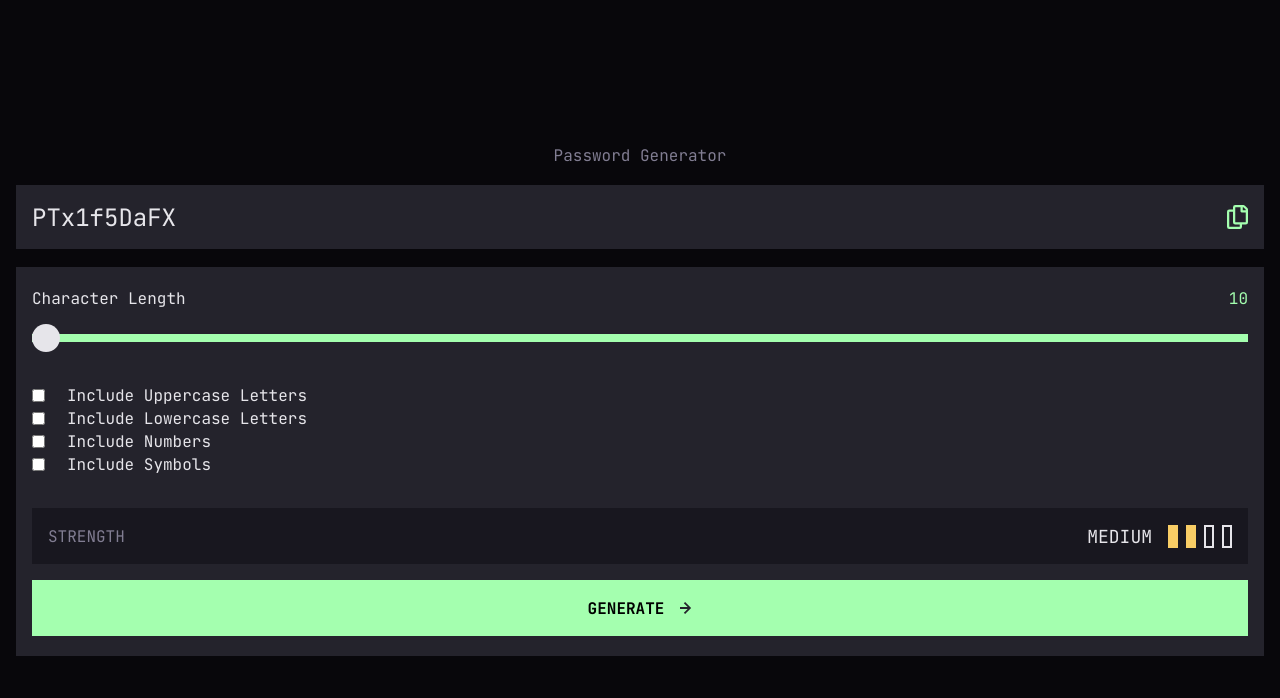
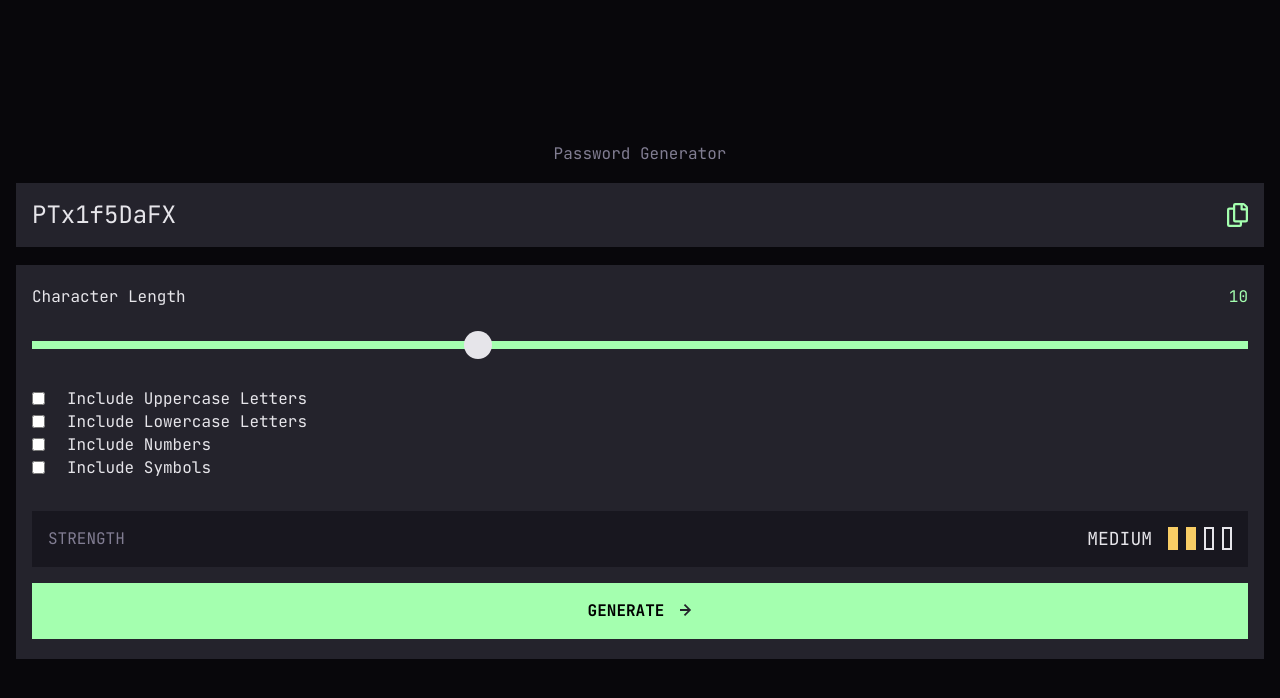
Before and after one commit to Jamario/passwordgenerator, a React (Vite) app: page / in a window 1280 px wide. Shown: the top 698 px of the page. Built offline with nearby package versions, Linux system fonts and the light colour scheme.

Commit message:
Added the native range input and styled it.

```diff
--- a/src/components/Form/index.module.css
+++ b/src/components/Form/index.module.css
@@ -16,24 +16,6 @@
     color: var(--color-green);
 }
 
-.slider {
-    position: relative;
-    height: 8px;
-    background-color: var(--color-green);
-    z-index: 1;
-}
-
-.circle {
-    height: 28px;
-    width: 28px;
-    border-radius: 50%;
-    background-color: var(--color-white);
-    position: absolute;
-    top: -10px;
-    z-index: 2;
-    cursor: pointer;
-}
-
 .checkboxContainer {
     display: flex;
     flex-direction: row;
@@ -42,10 +24,6 @@
 
 .checkboxContainer input {
     margin-right: 22px;
-}
-
-.form {
-    margin-top: 42px;
 }
 
 .submitButton {
@@ -62,3 +40,48 @@
 .submitButton img {
     margin-left: 16px;
 }
+
+
+/* Slide styles */
+.slider {
+    margin-bottom: 32px;
+}
+
+.slider > input {
+    appearance: none;
+    background: transparent;
+    width: 100%;
+}
+
+.slider > input:focus {
+    outline: none;
+}
+
+.slider > input::-webkit-slider-runnable-track {
+    background-color: var(--color-green);
+    height: 8px;
+}
+
+.slider > input::-webkit-slider-thumb {
+    appearance: none;
+    background-color: var(--color-white);
+    height: 28px;
+    width: 28px;
+    border-radius: 50%;
+    cursor: pointer;
+    margin-top: -10px;
+}
+
+.slider > input::-moz-range-track {
+    background-color: var(--color-green);
+    height: 8px;
+}
+
+.slider > input::-moz-range-thumb {
+    appearance: none;
+    background-color: var(--color-white);
+    height: 28px;
+    width: 28px;
+    border-radius: 50%;
+    cursor: pointer;
+}
--- a/src/components/Form/index.tsx
+++ b/src/components/Form/index.tsx
@@ -27,11 +27,10 @@ const Form = (): JSX.Element => {
                 <span>10</span>
             </div>
 
-            <div className={styles.slider}>
-                <div className={styles.circle} />
-            </div>
-
             <form id="strengthForm" className={styles.form}>
+                <div className={styles.slider}>
+                    <input type="range" min={0} max={22} defaultValue={8} />
+                </div>
                 <Checkbox id="uppercaseCheckbox" name="uppercase" value="yes" label="Include Uppercase Letters" />
                 <Checkbox id="lowercaseCheckbox" name="lowercase" value="yes" label="Include Lowercase Letters" />
                 <Checkbox id="numbersCheckbox" name="numbers" value="yes" label="Include Numbers" />
```
